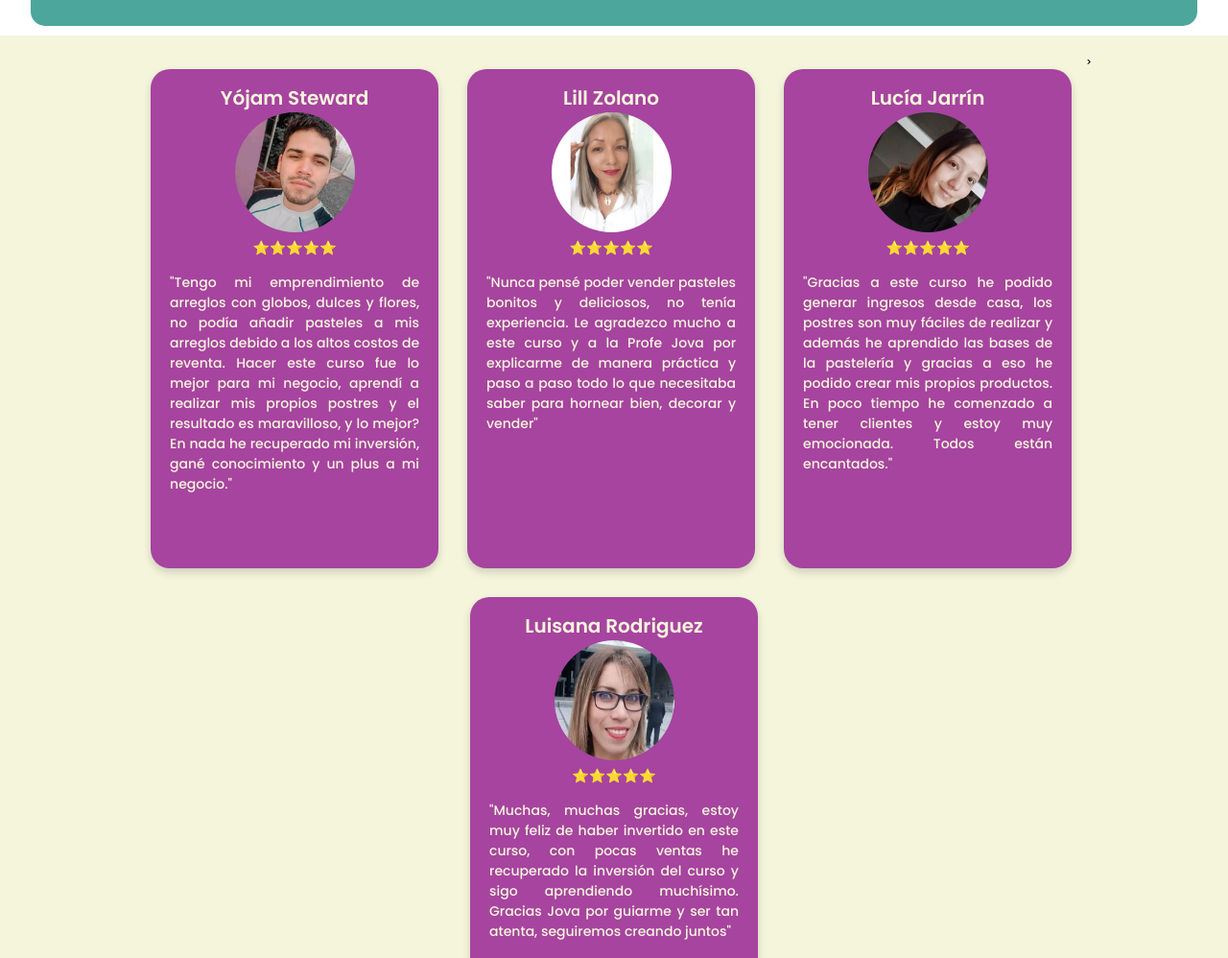
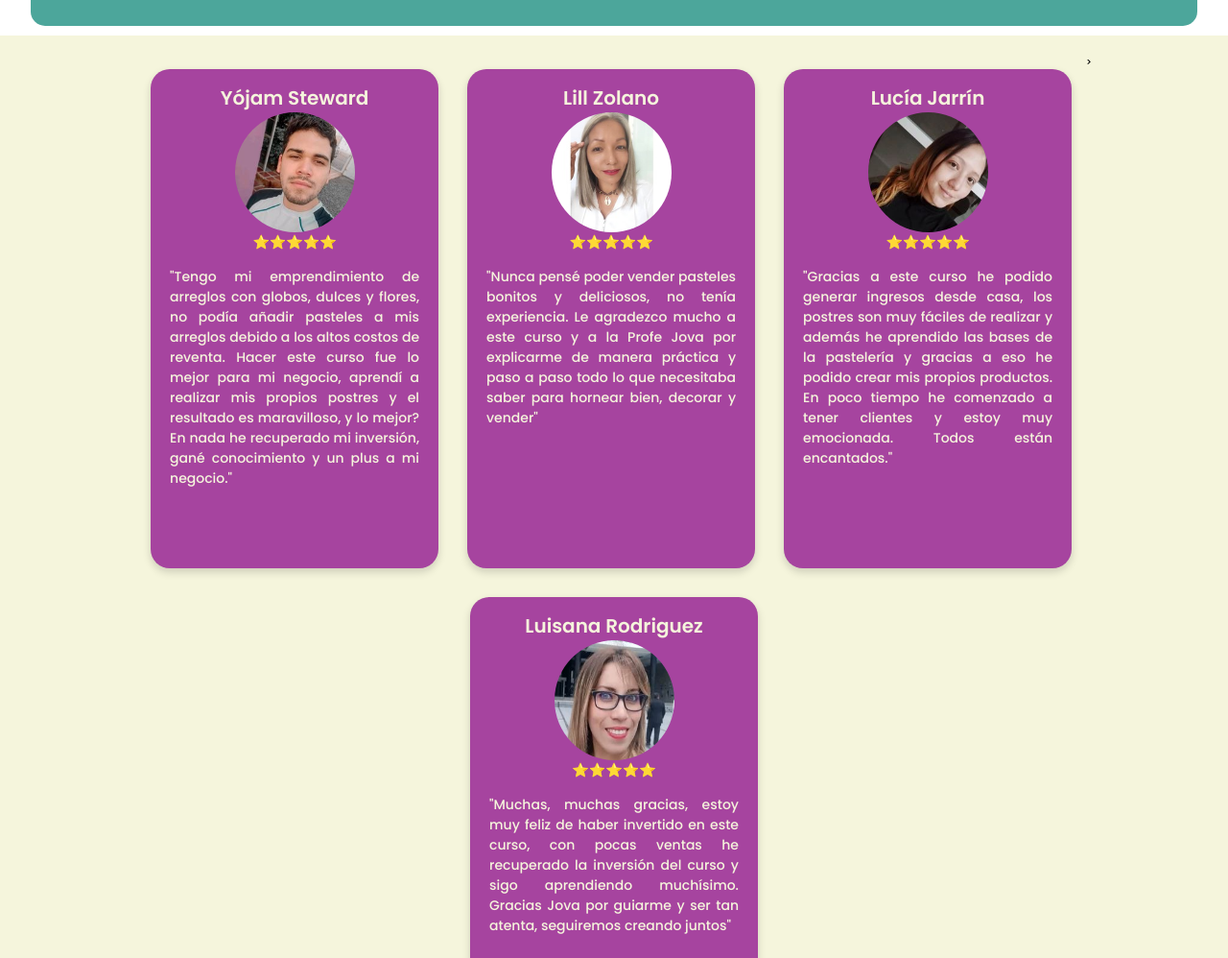
Before and after one commit to ErickRF97/Pagina-Jova-Cake, a plain HTML site: page index.html in a window 1280 px wide. Shown: the part 3707-4705 px from the top of the page at 96% size. Drawn offline with Linux system fonts and the light colour scheme.

Commit message:
Corrección de error con imagenes de la sección de opiniones

```diff
--- a/index.html
+++ b/index.html
@@ -167,25 +167,25 @@
     <section class="opinions">
         <article class="opinions__card">
             <h4>Yójam Steward</h4>
-            <p><img src="/iconos/img/yojam.jpg" alt=""></p>
+            <img src="/iconos/img/yojam.jpg" alt="yojam">
             <p>⭐⭐⭐⭐⭐</p>
             <p class="opinions__card-text">"Tengo mi emprendimiento de arreglos con globos, dulces y flores, no podía añadir pasteles a mis arreglos debido a los altos costos de reventa. Hacer este curso fue lo mejor para mi negocio, aprendí a realizar mis propios postres y el resultado es maravilloso, y lo mejor? En nada he recuperado mi inversión, gané conocimiento y un plus a mi negocio."</p>
         </article>
         <article class="opinions__card">
             <h4>Lill Zolano</h4>
-            <p><img src="/iconos/img/lil.jpg" alt=""></p>
+            <img src="/iconos/img/lil.jpg" alt="lill">
             <p>⭐⭐⭐⭐⭐</p>
             <p class="opinions__card-text">"Nunca pensé poder vender pasteles bonitos y deliciosos, no tenía experiencia. Le agradezco mucho a este curso y a la Profe Jova por explicarme de manera práctica y paso a paso todo lo que necesitaba saber para hornear bien, decorar y vender"</p>
         </article>
         <article class="opinions__card">
             <h4>Lucía Jarrín</h4>
-            <p><img src="/iconos/img/lucia-crop.jpg" alt=""></p>
+            <img src="/iconos/img/lucia-crop.jpg" alt="lucia">
             <p>⭐⭐⭐⭐⭐</p>
             <p class="opinions__card-text">"Gracias a este curso he podido generar ingresos desde casa, los postres son muy fáciles de realizar y además he aprendido las bases de la pastelería y gracias a eso he podido crear mis propios productos. En poco tiempo he comenzado a tener clientes y estoy muy emocionada. Todos están encantados."</p>
         </article>>
         <article class="opinions__card">
             <h4>Luisana Rodriguez</h4>
-            <p><img src="/iconos/img/luisana.jpg" alt=""></p>
+            <img src="/iconos/img/luisana.jpg" alt="Luisana">
             <p>⭐⭐⭐⭐⭐</p>
             <p class="opinions__card-text">"Muchas, muchas gracias, estoy muy feliz de haber invertido en este curso, con pocas ventas he recuperado la inversión del curso y sigo aprendiendo muchísimo. Gracias Jova por guiarme y ser tan atenta, seguiremos creando juntos"</p>
         </article>
--- a/style.css
+++ b/style.css
@@ -485,7 +485,7 @@ header img {
    font-size: 20px;
    font-weight: 700;
 }
-.opinions .opinions__card p img{
+.opinions .opinions__card  img{
    width: 125px;
    height: 125px;
    border-radius: 100%;
```
